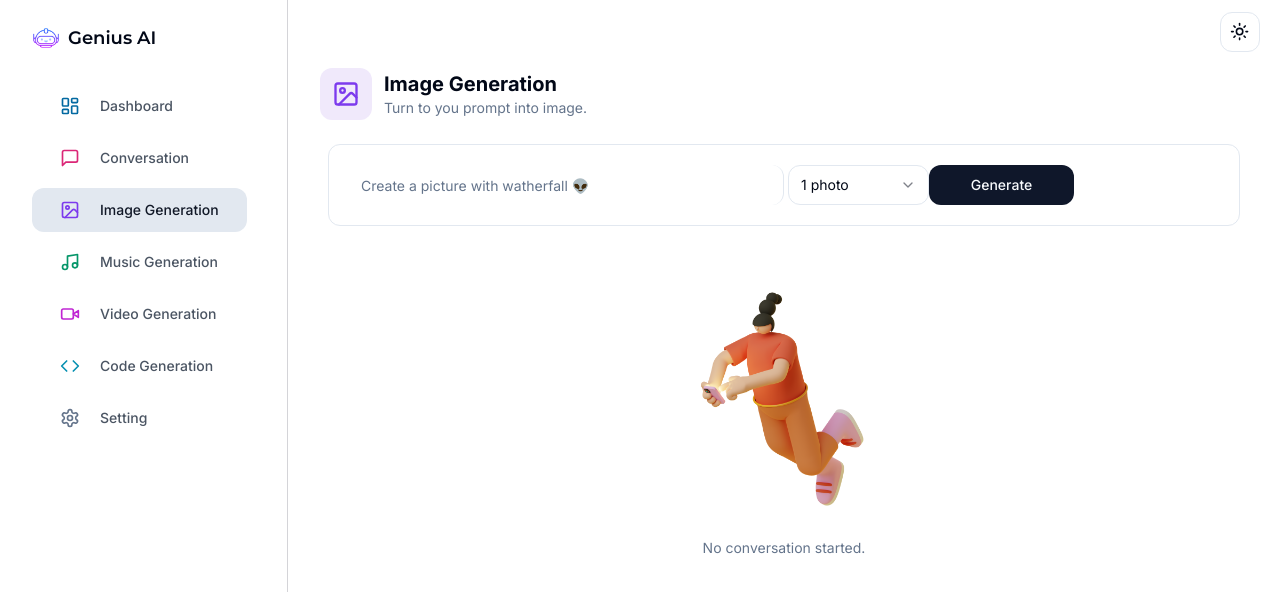
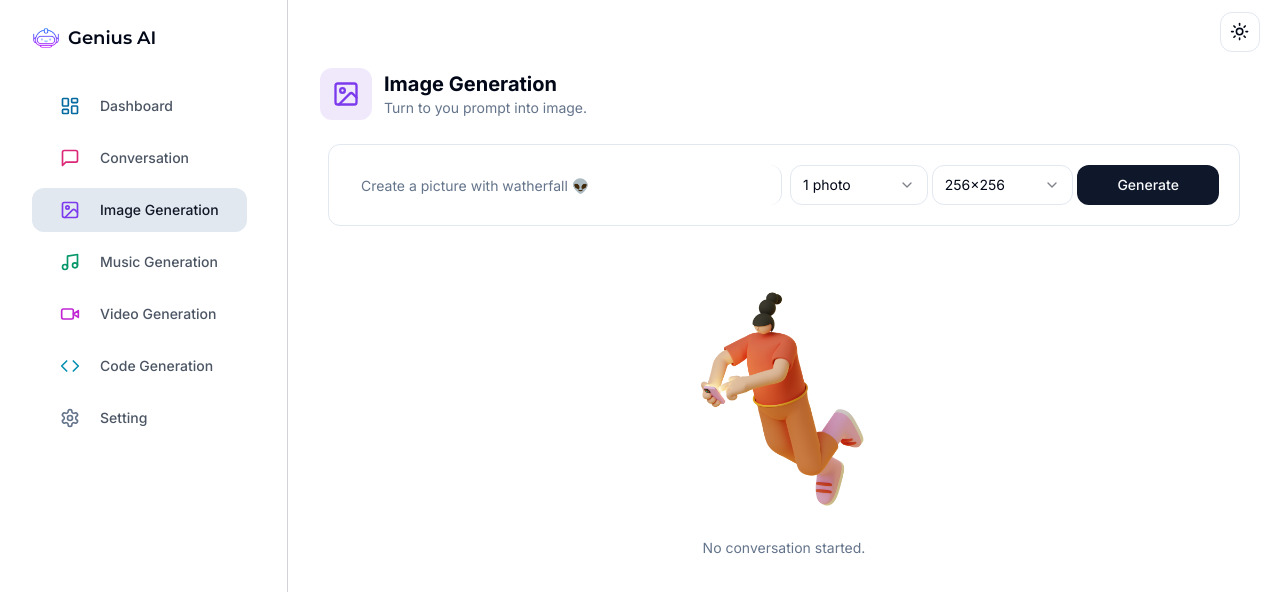
Before and after one commit to JazzsCo/genius-ai, a Next.js app: page /image in a window 1280 px wide. Shown: the top 592 px of the page. Built offline with nearby package versions, Linux system fonts and the light colour scheme.

Commit message:
Create resolutions select

```diff
--- a/src/app/(dashboard)/(routes)/image/page.tsx
+++ b/src/app/(dashboard)/(routes)/image/page.tsx
@@ -31,7 +31,7 @@ import {
   SelectTrigger,
   SelectValue,
 } from "@/components/ui/select";
-import { amountOptions } from "@/constant";
+import { amountOptions, resolutionOptions } from "@/constant";
 
 const formSchema = z.object({
   prompt: z.string().min(1),
@@ -91,7 +91,7 @@ export default function ImagePage() {
         <Form {...form}>
           <form
             onSubmit={form.handleSubmit(onSubmit)}
-            className="p-4 py-2 md:p-5 space-y-1 md:space-y-0 border rounded-xl grid items-center grid-cols-12 focus-within:shadow-sm"
+            className="p-4 py-2 md:p-5 space-y-1 md:space-y-0 border rounded-xl grid items-center grid-cols-12 gap-x-1 focus-within:shadow-sm"
           >
             <FormField
               name="prompt"
@@ -137,6 +137,33 @@ export default function ImagePage() {
                 </FormItem>
               )}
             />
+            <FormField
+              name="resolution"
+              control={form.control}
+              render={({ field }) => (
+                <FormItem className="col-span-12 md:col-span-2">
+                  <Select
+                    value={field.value}
+                    disabled={isLoading}
+                    defaultValue={field.value}
+                    onValueChange={field.onChange}
+                  >
+                    <FormControl>
+                      <SelectTrigger>
+                        <SelectValue defaultValue={field.value} />
+                      </SelectTrigger>
+                    </FormControl>
+                    <SelectContent>
+                      {resolutionOptions.map((option) => (
+                        <SelectItem key={option?.name} value={option?.value!}>
+                          {option?.name}
+                        </SelectItem>
+                      ))}
+                    </SelectContent>
+                  </Select>
+                </FormItem>
+              )}
+            />
             <Button
               type="submit"
               disabled={isLoading}
```
